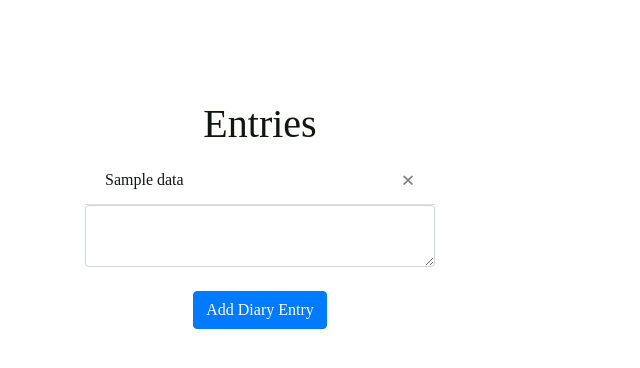
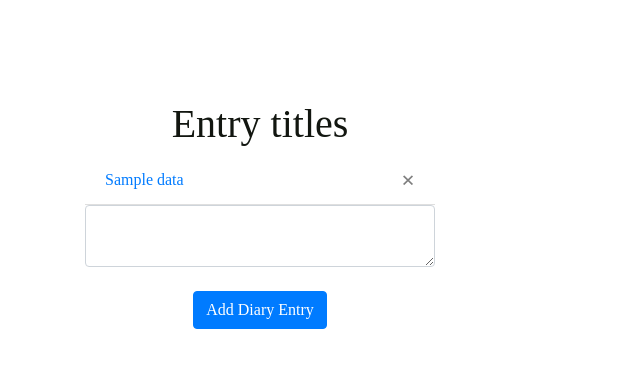
Before and after one commit to filippahognasbacka/Diary-app, a Flask app: template website/templates/home.html in a window 1280 px wide. Shown: the part 56-424 px from the top of the page, without its empty margins (0-640 px from the left). Run offline with Flask 3, Linux system fonts and the light colour scheme; the template is opened without the code that fills it: most values are stand-ins (such as "Sample title", 1, 10 or a date in 2020); some libraries are stand-ins or nearby versions; some web fonts are replaced.

Commit message:
added entry route to home.html

```diff
--- a/website/templates/home.html
+++ b/website/templates/home.html
@@ -4,12 +4,11 @@
 
 <div class="row">
     <div class="col-md-4">
-        <h1 align="center" style="margin-top: 100px;">Entries</h1>
-
+        <h1 align="center" style="margin-top: 100px;">Entry titles</h1>
         <ul class="list-group list-group-flush" id="entries">
             {% for entry in entries %}
             <li class="list-group-item">
-                {{ entry.data }}
+                <a href="{{ url_for('views.entry', entry_id=entry.id) }}">{{ entry.data}}</a>
                 <form action="{{ url_for('views.delete_entry', entry_id=entry.id) }}" method="post" style="display: inline;">
                     <button type="submit" class="close" aria-label="Delete">
                         <span aria-hidden="true">&times;</span>
```
